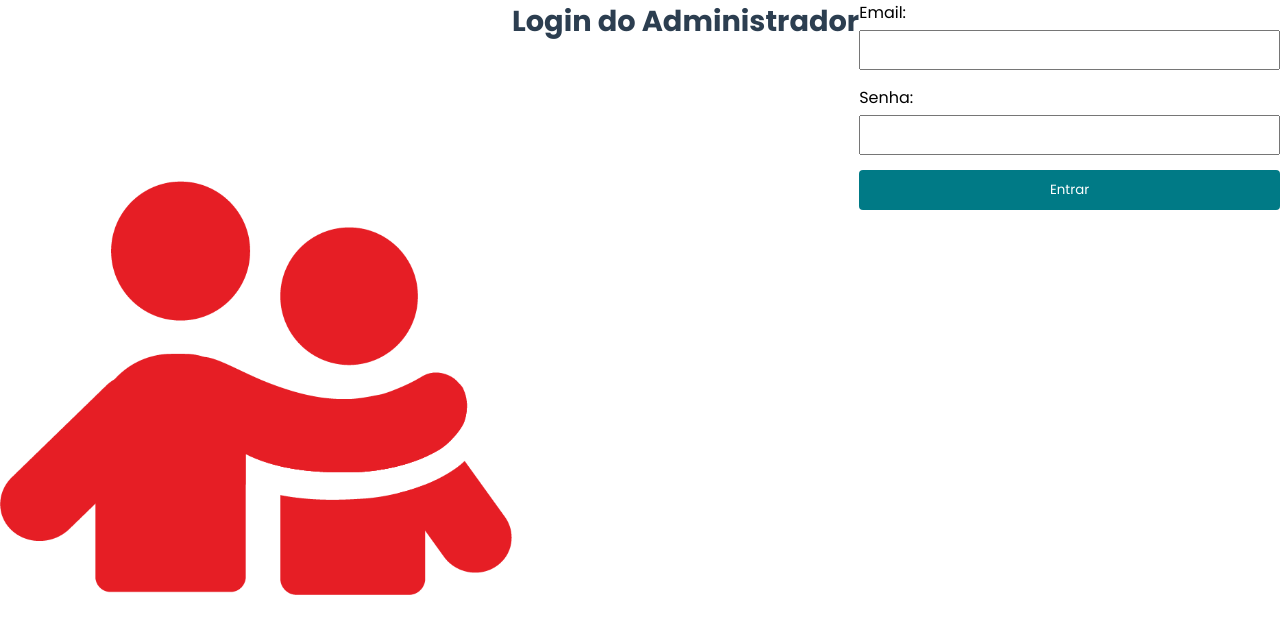
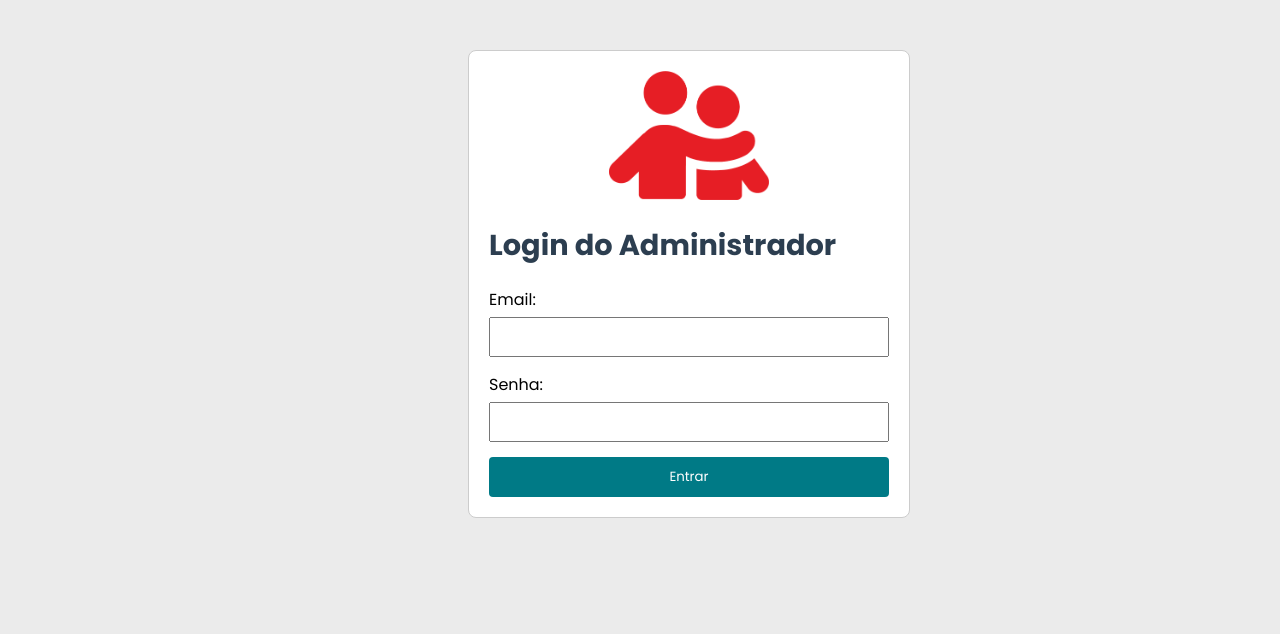
Before and after one commit to RhuONE/reactamigodesangue, a React (Create React App) app: page /login in a window 1280 px wide. Shown: the top 634 px of the page. Built offline with nearby package versions, Linux system fonts and the light colour scheme.

Commit message:
correção do estilo das telas

```diff
--- a/src/pages/loginHemocentro/LoginHemocentro.css
+++ b/src/pages/loginHemocentro/LoginHemocentro.css
@@ -1,11 +1,11 @@
-.main-content{
+.main-content:has(.login-containerHemo){
   padding: 0;
   margin: 0;
   display: flex;
   width: 100vw;
   height: 100%;
 }
-.login-container {
+.login-containerHemo {
   border-radius: 0;
   border: 0;
   margin: 0;
--- a/src/pages/loginHemocentro/LoginHemocentro.js
+++ b/src/pages/loginHemocentro/LoginHemocentro.js
@@ -37,7 +37,7 @@ const navigate = useNavigate();
   };
 
   return (
-    <div className="login-container">
+    <div className="login-containerHemo">
       <div className="side-img">
             <img src={logo} />
             <img src={wave} id="wave"/>
```
